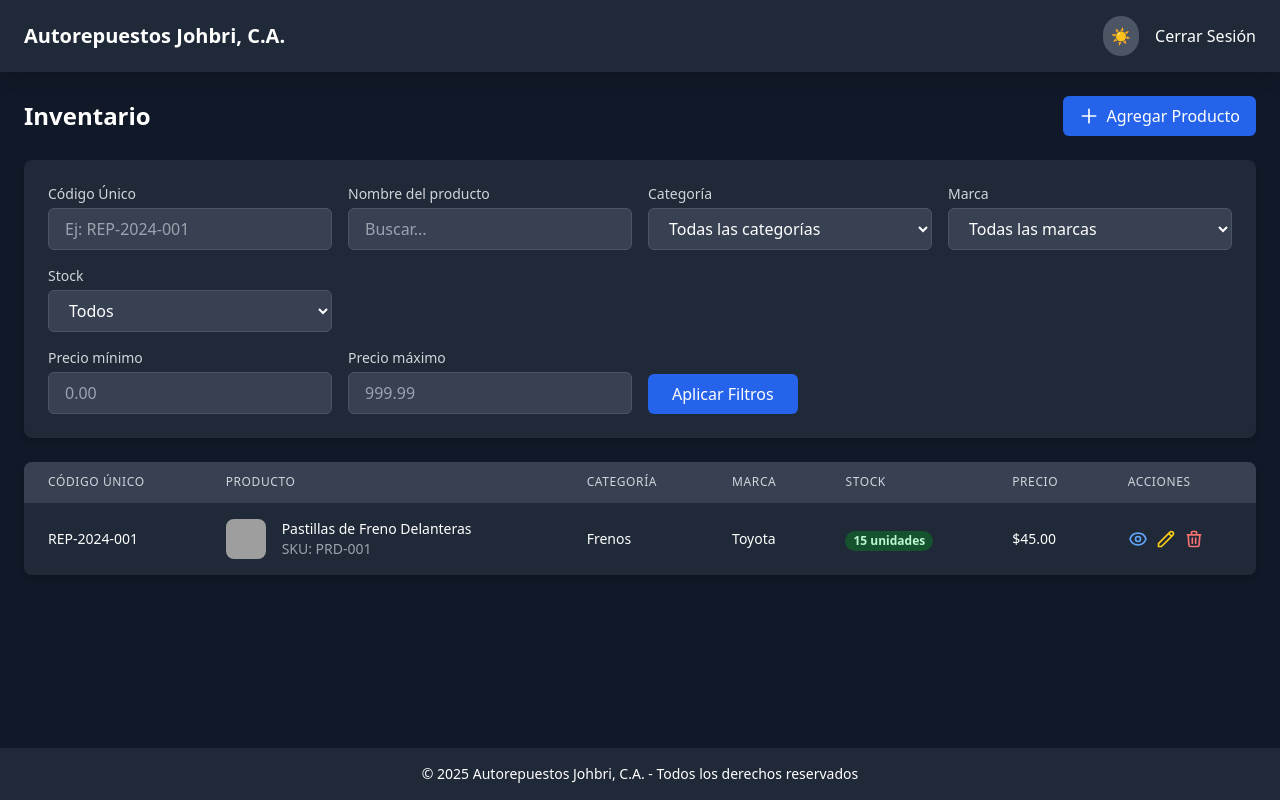
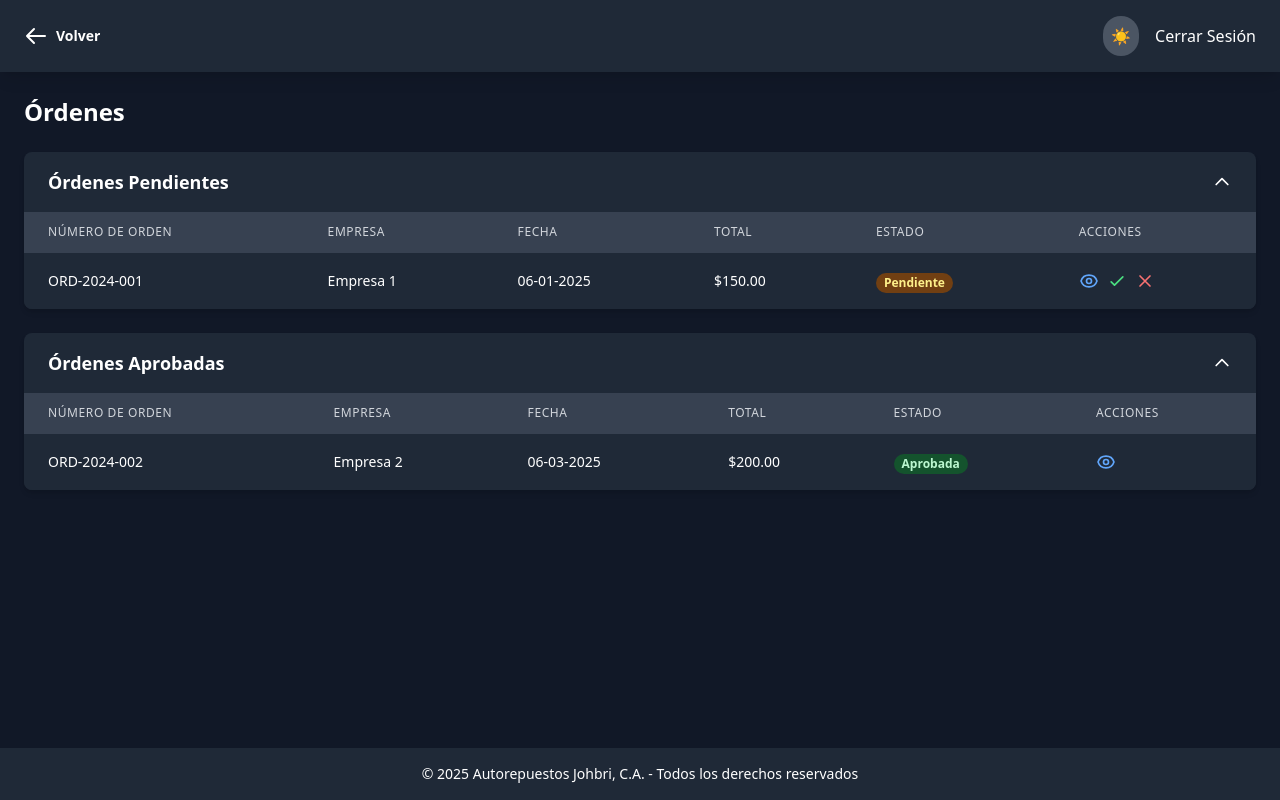
Before and after one commit to anzarpe97/Sistema-Johbri, a PHP site: page /panelAdmin/ordenes.php in a window 1280 px wide. Run offline with PHP 8.4, Linux system fonts and the light colour scheme; the visitor is signed in with stand-in values (Sample User, id 1); some libraries are stand-ins or nearby versions; grey boxes are pictures that could not be loaded.

Commit message:
Se hizo vista de ordenes, detalle de las ordenes y se borraron lineas innecesarias

```diff
--- a/panelAdmin/ordenes.php
+++ b/panelAdmin/ordenes.php
@@ -4,11 +4,9 @@ session_start();
 if(!ISSET($_SESSION['id'])){
     header('location:../login-sesion/login.php?error_message=Por favor inicie sesión');
     exit();
-
 }
 
 else{
-
     if((time() - $_SESSION['time']) > 600){
         session_unset();
         session_destroy();
@@ -25,7 +23,7 @@ $_SESSION['time'] = time();
 <head>
     <meta charset="UTF-8">
     <meta name="viewport" content="width=device-width, initial-scale=1.0">
-    <title>Inventario - Autorepuestos Johbri</title>
+    <title>Órdenes Pendientes - Autorepuestos Johbri</title>
     <script src="https://cdn.tailwindcss.com"></script>
     <script>
         tailwind.config = {
@@ -45,7 +43,15 @@ $_SESSION['time'] = time();
     <!-- Navbar -->
     <nav class="bg-custom-blue dark:bg-gray-800 text-white px-6 py-4 fixed w-full top-0 z-50 shadow-lg">
         <div class="flex justify-between items-center">
-            <div class="text-xl font-bold">Autorepuestos Johbri, C.A.</div>
+            <div class="text-xl font-bold">
+                <a href="admin.php"
+                class="text-xl hover:text-gray-200 transition-colors duration-200 flex items-center gap-2 cursor-pointer">
+                    <svg class="w-6 h-6" fill="none" stroke="currentColor" viewBox="0 0 24 24">
+                        <path stroke-linecap="round" stroke-linejoin="round" stroke-width="2" d="M10 19l-7-7m0 0l7-7m-7 7h18"/>
+                    </svg>
+                    <span class="text-sm">Volver</span>
+                </a>
+            </div>
             <div class="flex items-center gap-4">
                 <button
                     onclick="document.documentElement.classList.toggle('dark')"
@@ -61,142 +67,42 @@ $_SESSION['time'] = time();
 
     <!-- Contenido Principal -->
     <main class="pt-24 px-6 pb-20">
-        <!-- Encabezado y Botón Agregar -->
+        <!-- Encabezado -->
         <div class="max-w-7xl mx-auto mb-6 flex justify-between items-center">
-            <h1 class="text-2xl font-bold text-gray-900 dark:text-white">Inventario</h1>
-            <a href="agregarProducto.php"
-                class="bg-custom-blue hover:bg-custom-blue-light text-white px-4 py-2 rounded-md
-                    transition-colors duration-200 flex items-center gap-2">
-                <svg class="w-5 h-5" fill="none" stroke="currentColor" viewBox="0 0 24 24">
-                    <path stroke-linecap="round" stroke-linejoin="round" stroke-width="2" d="M12 4v16m8-8H4"/>
-                </svg>
-                Agregar Producto
-            </a>
+            <h1 class="text-2xl font-bold text-gray-900 dark:text-white">Órdenes</h1>
         </div>
 
-        <!-- Filtros Avanzados -->
-        <div class="max-w-7xl mx-auto bg-white dark:bg-gray-800 rounded-lg shadow-md p-6 mb-6">
-            <div class="grid grid-cols-1 md:grid-cols-2 lg:grid-cols-4 gap-4">
-                <!-- Búsqueda por código único -->
-                <div>
-                    <label class="block text-sm font-medium text-gray-700 dark:text-gray-300 mb-1">
-                        Código Único
-                    </label>
-                    <input type="text"
-                        placeholder="Ej: REP-2024-001"
-                        class="w-full px-4 py-2 rounded-md border border-gray-300 dark:border-gray-600
-                            dark:bg-gray-700 dark:text-white focus:ring-2 focus:ring-custom-blue">
+        <!-- Lista de Órdenes Pendientes -->
+        <div class="bg-white dark:bg-gray-800 rounded-lg shadow-md overflow-hidden mb-6">
+            <button onclick="togglePendientes()"
+                    class="w-full px-6 py-4 flex justify-between items-center text-left text-gray-900 dark:text-white hover:bg-gray-50 dark:hover:bg-gray-700">
+                <div class="flex items-center">
+                    <span class="text-lg font-semibold">Órdenes Pendientes</span>
                 </div>
+                <svg id="arrow-pendientes" class="w-5 h-5 transform rotate-180 transition-transform duration-200" fill="none" stroke="currentColor" viewBox="0 0 24 24">
+                    <path stroke-linecap="round" stroke-linejoin="round" stroke-width="2" d="M19 9l-7 7-7-7"/>
+                </svg>
+            </button>
 
-                <!-- Búsqueda por nombre -->
-                <div>
-                    <label class="block text-sm font-medium text-gray-700 dark:text-gray-300 mb-1">
-                        Nombre del producto
-                    </label>
-                    <input type="text"
-                        placeholder="Buscar..."
-                        class="w-full px-4 py-2 rounded-md border border-gray-300 dark:border-gray-600
-                            dark:bg-gray-700 dark:text-white focus:ring-2 focus:ring-custom-blue">
-                </div>
-
-                <!-- Categoría -->
-                <div>
-                    <label class="block text-sm font-medium text-gray-700 dark:text-gray-300 mb-1">
-                        Categoría
-                    </label>
-                    <select class="w-full px-4 py-2 rounded-md border border-gray-300 dark:border-gray-600
-                            dark:bg-gray-700 dark:text-white focus:ring-2 focus:ring-custom-blue">
-                        <option value="">Todas las categorías</option>
-                        <option>Frenos</option>
-                        <option>Suspensión</option>
-                        <option>Motor</option>
-                        <option>Transmisión</option>
-                        <option>Electricidad</option>
-                    </select>
-                </div>
-
-                <!-- Marca -->
-                <div>
-                    <label class="block text-sm font-medium text-gray-700 dark:text-gray-300 mb-1">
-                        Marca
-                    </label>
-                    <select class="w-full px-4 py-2 rounded-md border border-gray-300 dark:border-gray-600
-                            dark:bg-gray-700 dark:text-white focus:ring-2 focus:ring-custom-blue">
-                        <option value="">Todas las marcas</option>
-                        <option>Toyota</option>
-                        <option>Honda</option>
-                        <option>Chevrolet</option>
-                        <option>Ford</option>
-                        <option>Nissan</option>
-                    </select>
-                </div>
-
-                <!-- Stock -->
-                <div>
-                    <label class="block text-sm font-medium text-gray-700 dark:text-gray-300 mb-1">
-                        Stock
-                    </label>
-                    <select class="w-full px-4 py-2 rounded-md border border-gray-300 dark:border-gray-600
-                            dark:bg-gray-700 dark:text-white focus:ring-2 focus:ring-custom-blue">
-                        <option value="">Todos</option>
-                        <option value="low">Bajo stock</option>
-                        <option value="out">Sin stock</option>
-                    </select>
-                </div>
-            </div>
-
-            <!-- Rango de precios -->
-            <div class="mt-4 grid grid-cols-1 md:grid-cols-2 lg:grid-cols-4 gap-4">
-                <div>
-                    <label class="block text-sm font-medium text-gray-700 dark:text-gray-300 mb-1">
-                        Precio mínimo
-                    </label>
-                    <input type="number"
-                        placeholder="0.00"
-                        class="w-full px-4 py-2 rounded-md border border-gray-300 dark:border-gray-600
-                            dark:bg-gray-700 dark:text-white focus:ring-2 focus:ring-custom-blue">
-                </div>
-                <div>
-                    <label class="block text-sm font-medium text-gray-700 dark:text-gray-300 mb-1">
-                        Precio máximo
-                    </label>
-                    <input type="number"
-                        placeholder="999.99"
-                        class="w-full px-4 py-2 rounded-md border border-gray-300 dark:border-gray-600
-                            dark:bg-gray-700 dark:text-white focus:ring-2 focus:ring-custom-blue">
-                </div>
-                <div class="lg:col-span-2 flex items-end">
-                    <button class="w-full md:w-auto px-6 py-2 bg-custom-blue hover:bg-custom-blue-light
-                        text-white rounded-md transition-colors duration-200">
-                        Aplicar Filtros
-                    </button>
-                </div>
-            </div>
-        </div>
-
-        <!-- Tabla de Inventario -->
-        <div class="max-w-7xl mx-auto bg-white dark:bg-gray-800 rounded-lg shadow-md overflow-hidden">
+            <div id="lista-pendientes">
                 <div class="overflow-x-auto">
                     <table class="min-w-full divide-y divide-gray-200 dark:divide-gray-700">
                         <thead class="bg-gray-50 dark:bg-gray-700">
                             <tr>
                                 <th class="px-6 py-3 text-left text-xs font-medium text-gray-500 dark:text-gray-300 uppercase tracking-wider">
-                                Código Único
+                                    Número de Orden
                                 </th>
                                 <th class="px-6 py-3 text-left text-xs font-medium text-gray-500 dark:text-gray-300 uppercase tracking-wider">
-                                Producto
+                                    Empresa
                                 </th>
                                 <th class="px-6 py-3 text-left text-xs font-medium text-gray-500 dark:text-gray-300 uppercase tracking-wider">
-                                Categoría
+                                    Fecha
                                 </th>
                                 <th class="px-6 py-3 text-left text-xs font-medium text-gray-500 dark:text-gray-300 uppercase tracking-wider">
-                                Marca
+                                    Total
                                 </th>
                                 <th class="px-6 py-3 text-left text-xs font-medium text-gray-500 dark:text-gray-300 uppercase tracking-wider">
-                                Stock
-                            </th>
-                            <th class="px-6 py-3 text-left text-xs font-medium text-gray-500 dark:text-gray-300 uppercase tracking-wider">
-                                Precio
+                                    Estado
                                 </th>
                                 <th class="px-6 py-3 text-left text-xs font-medium text-gray-500 dark:text-gray-300 uppercase tracking-wider">
                                     Acciones
@@ -204,73 +110,131 @@ $_SESSION['time'] = time();
                             </tr>
                         </thead>
                         <tbody class="bg-white dark:bg-gray-800 divide-y divide-gray-200 dark:divide-gray-700">
-                        <!-- Producto 1 -->
+                            <!-- Ordenes Pendientes -->
                             <tr>
                                 <td class="px-6 py-4 whitespace-nowrap">
                                     <div class="text-sm font-medium text-gray-900 dark:text-white">
-                                    REP-2024-001
+                                        ORD-2024-001
                                     </div>
                                 </td>
                                 <td class="px-6 py-4 whitespace-nowrap">
-                                <div class="flex items-center">
-                                    <div class="h-10 w-10 flex-shrink-0">
-                                        <img class="h-10 w-10 rounded-lg object-cover"
-                                            src="../images/juego_pastillas_freno.jpg"
-                                            alt="Pastillas de freno">
-                                    </div>
-                                    <div class="ml-4">
-                                        <div class="text-sm font-medium text-gray-900 dark:text-white">
-                                            Pastillas de Freno Delanteras
-                                        </div>
-                                        <div class="text-sm text-gray-500 dark:text-gray-400">
-                                            SKU: PRD-001
-                                        </div>
-                                    </div>
-                                </div>
+                                    <div class="text-sm text-gray-900 dark:text-white">Empresa 1</div>
                                 </td>
                                 <td class="px-6 py-4 whitespace-nowrap">
-                                <div class="text-sm text-gray-900 dark:text-white">Frenos</div>
+                                    <div class="text-sm text-gray-900 dark:text-white">06-01-2025</div>
                                 </td>
                                 <td class="px-6 py-4 whitespace-nowrap">
-                                <div class="text-sm text-gray-900 dark:text-white">Toyota</div>
+                                    <div class="text-sm text-gray-900 dark:text-white">$150.00</div>
                                 </td>
                                 <td class="px-6 py-4 whitespace-nowrap">
-                                <span class="px-2 inline-flex text-xs leading-5 font-semibold rounded-full bg-green-100 text-green-800 dark:bg-green-900 dark:text-green-200">
-                                    15 unidades
+                                    <span class="px-2 inline-flex text-xs leading-5 font-semibold rounded-full bg-yellow-100 text-yellow-800 dark:bg-yellow-900 dark:text-yellow-200">
+                                        Pendiente
                                     </span>
-                            </td>
-                            <td class="px-6 py-4 whitespace-nowrap">
-                                <div class="text-sm text-gray-900 dark:text-white">$45.00</div>
                                 </td>
                                 <td class="px-6 py-4 whitespace-nowrap text-sm font-medium">
                                     <div class="flex space-x-2">
-                                    <button class="text-custom-blue hover:text-custom-blue-light dark:text-blue-400 dark:hover:text-blue-300"
+                                        <a href="detalleOrden.php?orden_id=ORD-2024-001" class="text-custom-blue hover:text-custom-blue-light dark:text-blue-400 dark:hover:text-blue-300"
                                                 title="Ver detalles">
                                             <svg class="w-5 h-5" fill="none" stroke="currentColor" viewBox="0 0 24 24">
                                                 <path stroke-linecap="round" stroke-linejoin="round" stroke-width="2" d="M15 12a3 3 0 11-6 0 3 3 0 016 0z"/>
                                                 <path stroke-linecap="round" stroke-linejoin="round" stroke-width="2" d="M2.458 12C3.732 7.943 7.523 5 12 5c4.478 0 8.268 2.943 9.542 7-1.274 4.057-5.064 7-9.542 7-4.477 0-8.268-2.943-9.542-7z"/>
                                             </svg>
-                                    </button>
-                                    <button class="text-yellow-500 hover:text-yellow-600 dark:text-yellow-400 dark:hover:text-yellow-300"
-                                            title="Editar">
+                                        </a>
+                                        <button class="text-green-500 hover:text-green-600 dark:text-green-400 dark:hover:text-green-300"
+                                                title="Aprobar">
                                             <svg class="w-5 h-5" fill="none" stroke="currentColor" viewBox="0 0 24 24">
-                                            <path stroke-linecap="round" stroke-linejoin="round" stroke-width="2" d="M15.232 5.232l3.536 3.536m-2.036-5.036a2.5 2.5 0 113.536 3.536L6.5 21.036H3v-3.572L16.732 3.732z"/>
+                                                <path stroke-linecap="round" stroke-linejoin="round" stroke-width="2" d="M5 13l4 4L19 7"/>
                                             </svg>
                                         </button>
                                         <button class="text-red-500 hover:text-red-600 dark:text-red-400 dark:hover:text-red-300"
-                                            title="Eliminar">
+                                                title="Rechazar">
                                             <svg class="w-5 h-5" fill="none" stroke="currentColor" viewBox="0 0 24 24">
-                                            <path stroke-linecap="round" stroke-linejoin="round" stroke-width="2" d="M19 7l-.867 12.142A2 2 0 0116.138 21H7.862a2 2 0 01-1.995-1.858L5 7m5 4v6m4-6v6m1-10V4a1 1 0 00-1-1h-4a1 1 0 00-1 1v3M4 7h16"/>
+                                                <path stroke-linecap="round" stroke-linejoin="round" stroke-width="2" d="M6 18L18 6M6 6l12 12"/>
                                             </svg>
                                         </button>
                                     </div>
                                 </td>
                             </tr>
+                        </tbody>
+                    </table>
+                </div>
+            </div>
+        </div>
+
+        <!--ordenes Aprobadas -->
+        <div class="bg-white dark:bg-gray-800 rounded-lg shadow-md overflow-hidden">
+            <button onclick="toggleAprobadas()"
+                    class="w-full px-6 py-4 flex justify-between items-center text-left text-gray-900 dark:text-white hover:bg-gray-50 dark:hover:bg-gray-700">
+                <div class="flex items-center">
+                    <span class="text-lg font-semibold">Órdenes Aprobadas</span>
+                </div>
+                <svg id="arrow-aprobadas" class="w-5 h-5 transform rotate-180 transition-transform duration-200" fill="none" stroke="currentColor" viewBox="0 0 24 24">
+                    <path stroke-linecap="round" stroke-linejoin="round" stroke-width="2" d="M19 9l-7 7-7-7"/>
+                </svg>
+            </button>
+
+            <div id="lista-aprobadas">
+                <div class="overflow-x-auto">
+                    <table class="min-w-full divide-y divide-gray-200 dark:divide-gray-700">
+                        <thead class="bg-gray-50 dark:bg-gray-700">
+                            <tr>
+                                <th class="px-6 py-3 text-left text-xs font-medium text-gray-500 dark:text-gray-300 uppercase tracking-wider">
+                                    Número de Orden
+                                </th>
+                                <th class="px-6 py-3 text-left text-xs font-medium text-gray-500 dark:text-gray-300 uppercase tracking-wider">
+                                    Empresa
+                                </th>
+                                <th class="px-6 py-3 text-left text-xs font-medium text-gray-500 dark:text-gray-300 uppercase tracking-wider">
+                                    Fecha
+                                </th>
+                                <th class="px-6 py-3 text-left text-xs font-medium text-gray-500 dark:text-gray-300 uppercase tracking-wider">
+                                    Total
+                                </th>
+                                <th class="px-6 py-3 text-left text-xs font-medium text-gray-500 dark:text-gray-300 uppercase tracking-wider">
+                                    Estado
+                                </th>
+                                <th class="px-6 py-3 text-left text-xs font-medium text-gray-500 dark:text-gray-300 uppercase tracking-wider">
+                                    Acciones
+                                </th>
+                            </tr>
+                        </thead>
+                        <tbody class="bg-white dark:bg-gray-800 divide-y divide-gray-200 dark:divide-gray-700">
+                            <!-- Orden Aprobada -->
+                            <tr>
+                                <td class="px-6 py-4 whitespace-nowrap">
+                                    <div class="text-sm font-medium text-gray-900 dark:text-white">
+                                        ORD-2024-002
+                                    </div>
+                                </td>
+                                <td class="px-6 py-4 whitespace-nowrap">
+                                    <div class="text-sm text-gray-900 dark:text-white">Empresa 2</div>
+                                </td>
+                                <td class="px-6 py-4 whitespace-nowrap">
+                                    <div class="text-sm text-gray-900 dark:text-white">06-03-2025</div>
+                                </td>
+                                <td class="px-6 py-4 whitespace-nowrap">
+                                    <div class="text-sm text-gray-900 dark:text-white">$200.00</div>
+                                </td>
+                                <td class="px-6 py-4 whitespace-nowrap">
+                                    <span class="px-2 inline-flex text-xs leading-5 font-semibold rounded-full bg-green-100 text-green-800 dark:bg-green-900 dark:text-green-200">
+                                        Aprobada
+                                    </span>
+                                </td>
+                                <td class="px-6 py-4 whitespace-nowrap text-sm font-medium">
+                                    <div class="flex space-x-2">
+                                        <a href="detalleOrden.php?orden_id=ORD-2024-002" class="text-custom-blue hover:text-custom-blue-light dark:text-blue-400 dark:hover:text-blue-300"
+                                                title="Ver detalles">
+                                            <svg class="w-5 h-5" fill="none" stroke="currentColor" viewBox="0 0 24 24">
+                                                <path stroke-linecap="round" stroke-linejoin="round" stroke-width="2" d="M15 12a3 3 0 11-6 0 3 3 0 016 0z"/>
+                                                <path stroke-linecap="round" stroke-linejoin="round" stroke-width="2" d="M2.458 12C3.732 7.943 7.523 5 12 5c4.478 0 8.268 2.943 9.542 7-1.274 4.057-5.064 7-9.542 7-4.477 0-8.268-2.943-9.542-7z"/>
+                                            </svg>
+                                        </a>
                                     </div>
                                 </td>
                             </tr>
                         </tbody>
                     </table>
+                </div>
             </div>
         </div>
     </main>
@@ -283,6 +247,30 @@ $_SESSION['time'] = time();
         if (window.matchMedia && window.matchMedia('(prefers-color-scheme: dark)').matches) {
             document.documentElement.classList.add('dark');
         }
+
+        function togglePendientes() {
+            const lista = document.getElementById('lista-pendientes');
+            const arrow = document.getElementById('arrow-pendientes');
+            if (lista.classList.contains('hidden')) {
+                lista.classList.remove('hidden');
+                arrow.classList.add('rotate-180');
+            } else {
+                lista.classList.add('hidden');
+                arrow.classList.remove('rotate-180');
+            }
+        }
+
+        function toggleAprobadas() {
+            const lista = document.getElementById('lista-aprobadas');
+            const arrow = document.getElementById('arrow-aprobadas');
+            if (lista.classList.contains('hidden')) {
+                lista.classList.remove('hidden');
+                arrow.classList.add('rotate-180');
+            } else {
+                lista.classList.add('hidden');
+                arrow.classList.remove('rotate-180');
+            }
+        }
     </script>
 </body>
 </html>
```
Also changed, not shown: panelAdmin/admin.php (+5 -11 lines), panelAdmin/detalleOrden.php (added, +156 -0 lines). Lines whose indentation alone changed are shown as unchanged.
